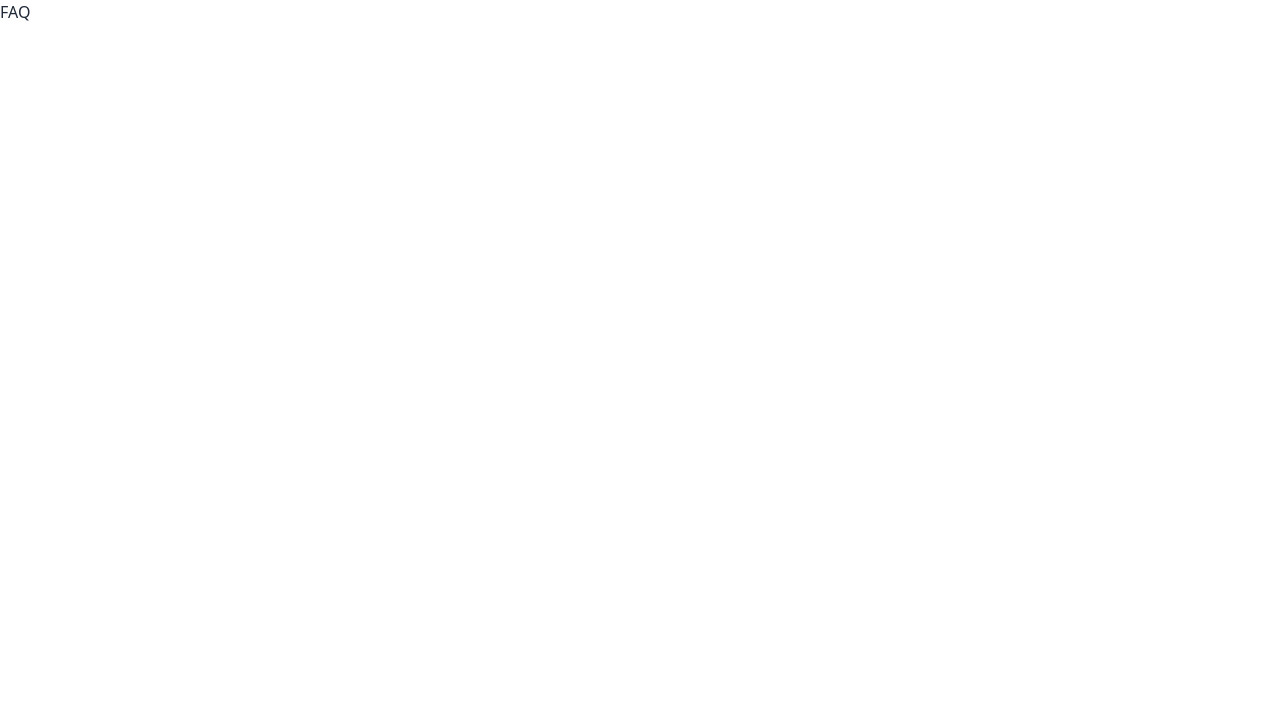
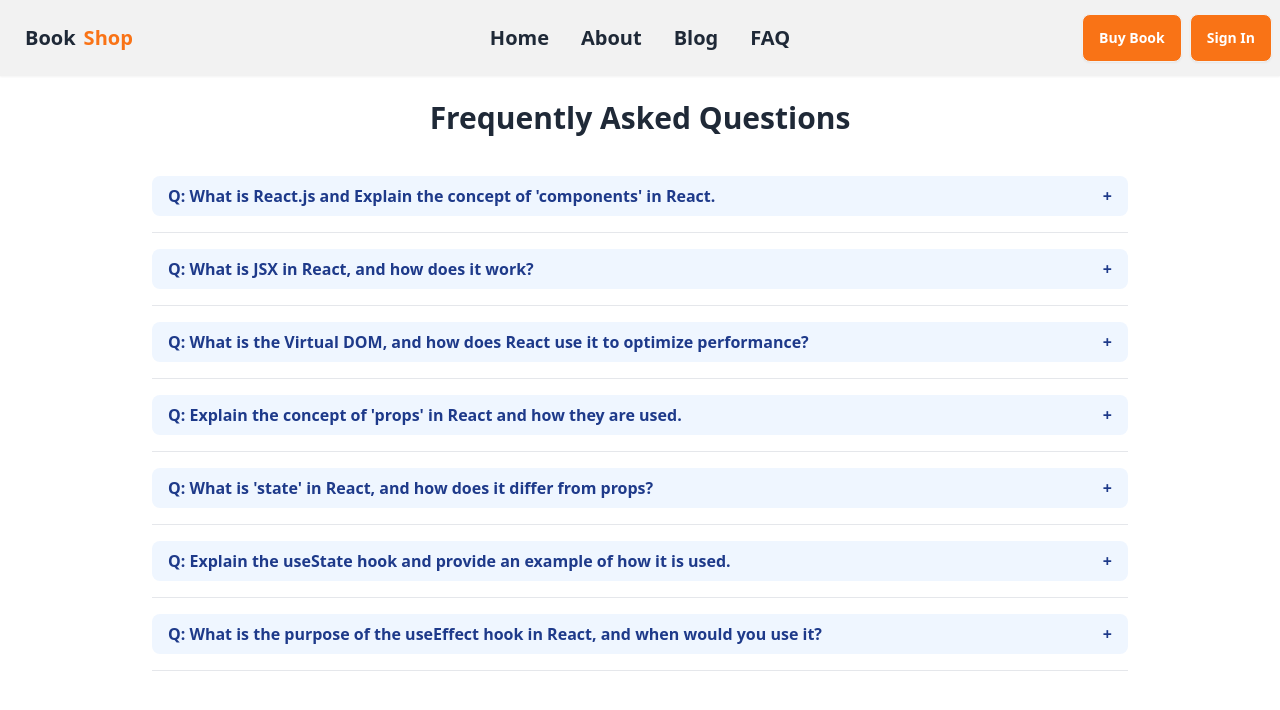
Before and after one commit to mahadiduet/bookshop, a React (Vite) app: page /faq in a window 1280 px wide. Shown: the top 710 px of the page. Built offline with nearby package versions, Linux system fonts and the light colour scheme.

Commit message:
navbar done

```diff
--- /dev/null
+++ b/src/page/books/bookpage.jsx
@@ -0,0 +1,13 @@
+import Navbar from "../../conponents/share/Navbar";
+import Bookdetails from "./bookdeatils/bookdetails";
+
+const Bookpage = () => {
+    return (
+        <div>
+            <Navbar />
+            <Bookdetails />
+        </div>
+    );
+};
+
+export default Bookpage;
--- a/src/page/faq/Faq.jsx
+++ b/src/page/faq/Faq.jsx
@@ -1,8 +1,64 @@
+import { useState } from "react";
 
+const faqData = [
+    {
+        question: "What is React.js and Explain the concept of 'components' in React.",
+        answer: "React.js is a JavaScript library for building user interfaces. The concept of 'components' in React refers to reusable, independent pieces of the UI, which can manage their own state and logic."
+    },
+    {
+        question: "What is JSX in React, and how does it work?",
+        answer: "JSX is a syntax extension for JavaScript that looks similar to HTML. It allows you to write HTML directly within JavaScript, and React uses it to render UI elements."
+    },
+    {
+        question: "What is the Virtual DOM, and how does React use it to optimize performance?",
+        answer: "The Virtual DOM is a lightweight copy of the actual DOM. React uses it to track changes, and updates only the necessary parts of the real DOM, improving performance."
+    },
+    {
+        question: "Explain the concept of 'props' in React and how they are used.",
+        answer: "Props (short for properties) are inputs to a React component. They are passed from parent to child components and are used to pass data or event handlers."
+    },
+    {
+        question: "What is 'state' in React, and how does it differ from props?",
+        answer: "State is a component's local data, managed within the component. Unlike props, which are read-only and passed from parent, state can change over time and is managed within the component."
+    },
+    {
+        question: "Explain the useState hook and provide an example of how it is used.",
+        answer: "The useState hook is used to add state to functional components. Example: const [count, setCount] = useState(0); You can now use 'count' and update it using 'setCount'."
+    },
+    {
+        question: "What is the purpose of the useEffect hook in React, and when would you use it?",
+        answer: "The useEffect hook allows you to perform side effects in function components, such as data fetching, updating the DOM, or setting up subscriptions."
+    }
+];
 const Faq = () => {
+
+    const [activeIndex, setActiveIndex] = useState(null);
+
+    const toggleAnswer = (index) => {
+        setActiveIndex(index === activeIndex ? null : index);
+    };
+
     return (
-        <div>
-            FAQ
+        <div className="max-w-5xl mx-auto p-6">
+            <h1 className="text-3xl font-bold text-center mb-10">Frequently Asked Questions</h1>
+            <div className="space-y-4">
+                {faqData.map((faq, index) => (
+                    <div key={index} className="border-b border-gray-200 pb-4">
+                        <button
+                            className="w-full text-left flex justify-between items-center py-2 px-4 bg-blue-50 text-blue-900 font-semibold rounded-lg hover:bg-blue-100 focus:outline-none"
+                            onClick={() => toggleAnswer(index)}
+                        >
+                            <span>Q: {faq.question}</span>
+                            <span>{activeIndex === index ? '-' : '+'}</span>
+                        </button>
+                        {activeIndex === index && (
+                            <div className="mt-3 px-4 text-gray-700">
+                                <p>Answer: {faq.answer}</p>
+                            </div>
+                        )}
+                    </div>
+                ))}
+            </div>
         </div>
     );
 };
--- /dev/null
+++ b/src/page/faq/Faqpage.jsx
@@ -0,0 +1,13 @@
+import Navbar from "../../conponents/share/Navbar";
+import Faq from "./Faq";
+
+const Faqpage = () => {
+    return (
+        <div>
+            <Navbar />
+            <Faq />
+        </div>
+    );
+};
+
+export default Faqpage;
```
Also changed, not shown: src/router/router.jsx (+4 -3 lines).
